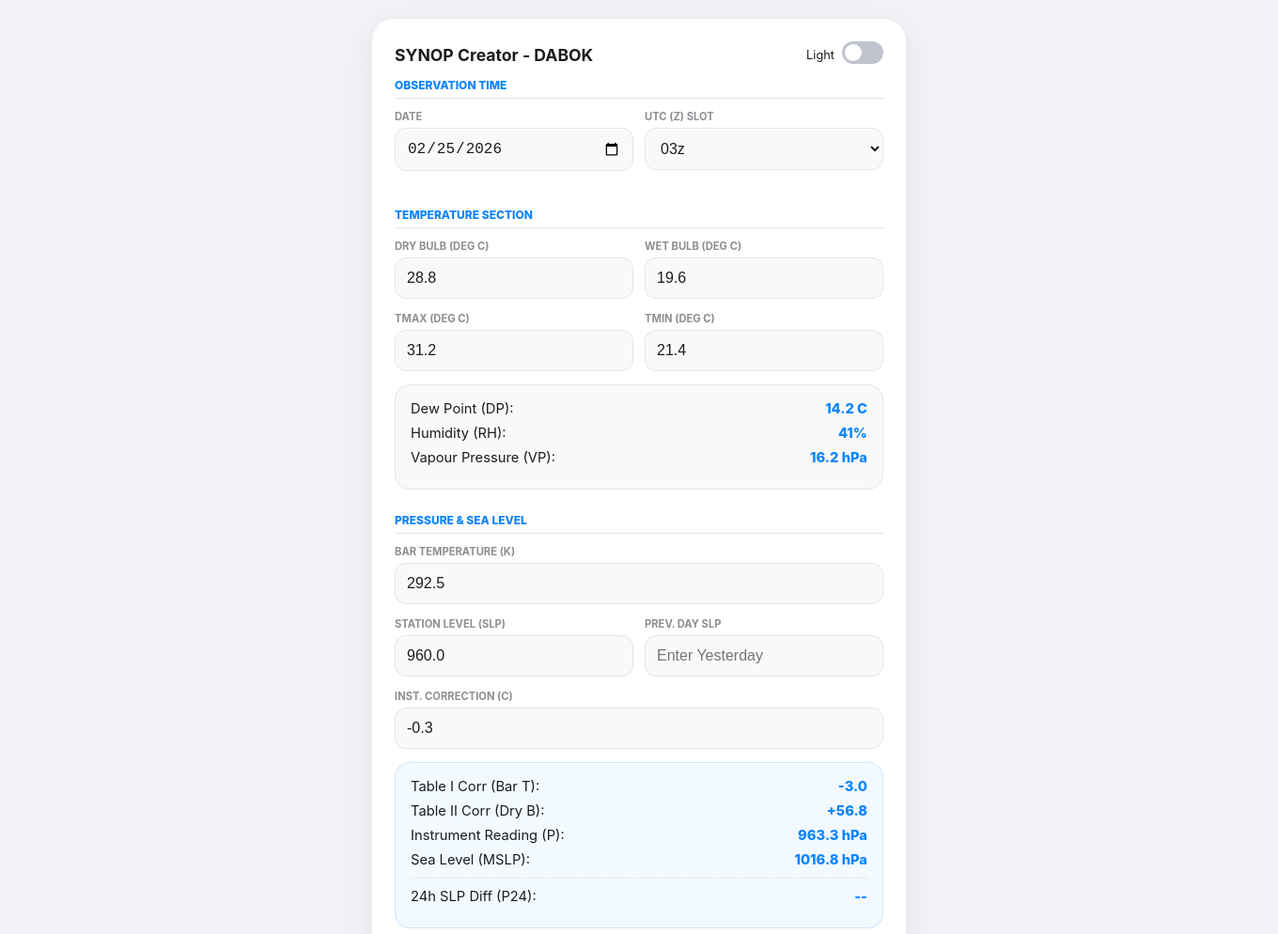
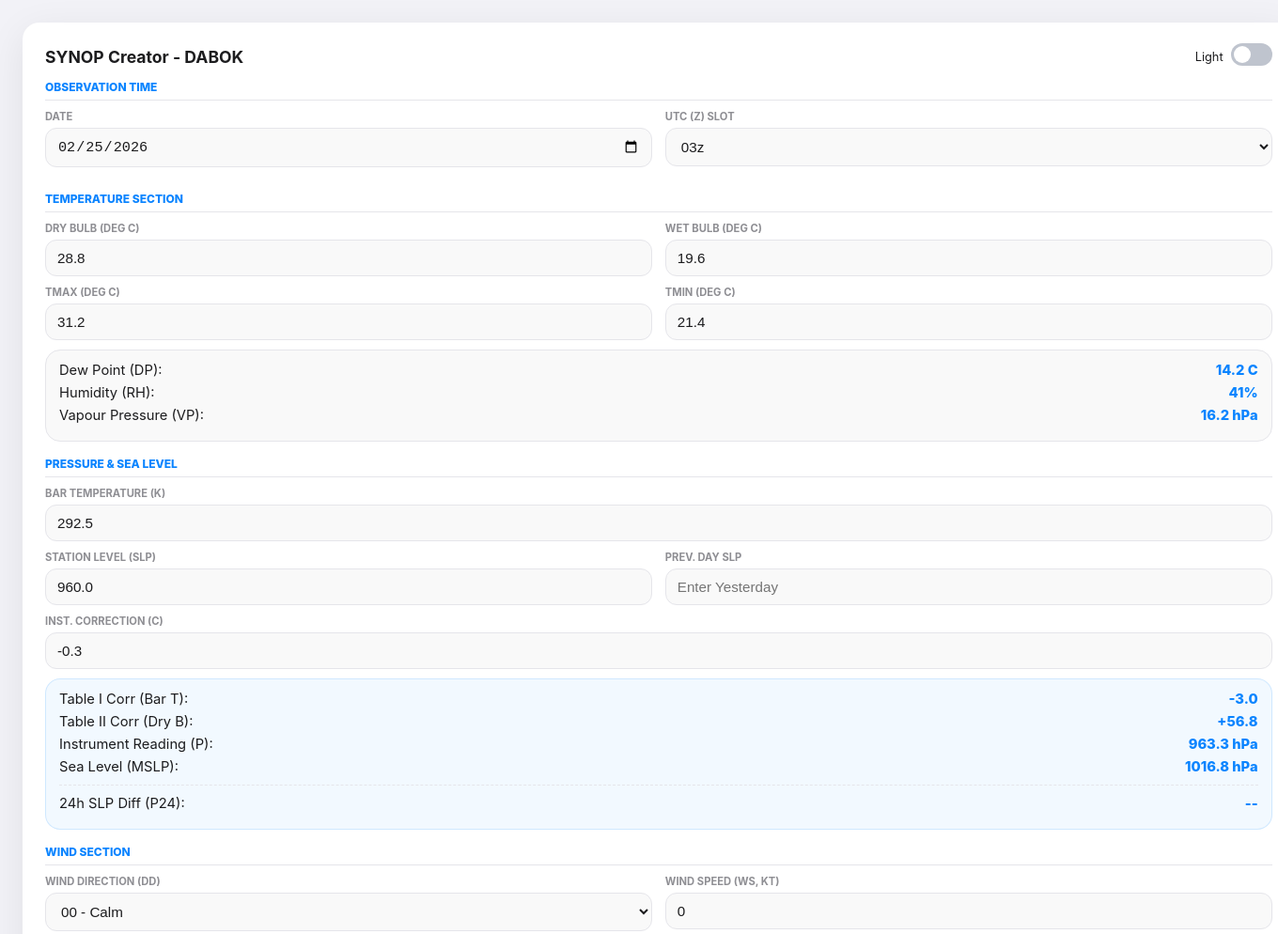
Before and after one commit to pranay036/pmetapp, an Electron app: page index.html in a window 1360 px wide. Shown: the top 994 px of the page at 94% size. Drawn offline with Linux system fonts and the light colour scheme.

Commit message:
windows app

```diff
--- /dev/null
+++ b/desktop.css
@@ -0,0 +1,53 @@
+body.desktop-shell {
+  display: block;
+  padding: 24px;
+}
+
+body.desktop-shell .app-container {
+  max-width: none;
+  width: min(1600px, 96vw);
+  margin: 0 auto;
+  border-radius: 18px;
+  padding: 22px 24px 10px;
+}
+
+body.desktop-shell .section-container {
+  margin-bottom: 16px;
+}
+
+body.desktop-shell .section-title {
+  margin-bottom: 10px;
+}
+
+body.desktop-shell .grid {
+  gap: 14px;
+}
+
+body.desktop-shell .field {
+  margin-bottom: 10px;
+}
+
+body.desktop-shell input,
+body.desktop-shell select,
+body.desktop-shell textarea {
+  font-size: 0.95rem;
+  padding: 10px 12px;
+}
+
+body.desktop-shell .results-card {
+  padding: 12px 14px;
+}
+
+body.desktop-shell .res-row {
+  margin-bottom: 6px;
+}
+
+body.desktop-shell #synopOutput {
+  font-size: 0.88rem;
+}
+
+body.desktop-shell .btn-primary {
+  width: 280px;
+  margin: 8px 0 14px auto;
+  display: block;
+}
--- a/index.html
+++ b/index.html
@@ -6,6 +6,22 @@
     <title>SYNOP Creator</title>
     <link rel="manifest" href="manifest.json">
     <link rel="stylesheet" href="style.css">
+    <script>
+        (function () {
+            var params = new URLSearchParams(window.location.search);
+            var forceDesktop = params.get('desktop') === '1';
+            var ua = (navigator.userAgent || '').toLowerCase();
+            var isMobileUA = /android|iphone|ipod|windows phone|mobile|blackberry|opera mini/.test(ua);
+            var isTabletUA = /ipad|tablet/.test(ua);
+            var narrowScreen = window.matchMedia('(max-width: 900px)').matches;
+            var useDesktopCss = forceDesktop || (!isMobileUA && !isTabletUA && !narrowScreen);
+
+            if (useDesktopCss) {
+                document.documentElement.classList.add('desktop-shell');
+                window.__DESKTOP_LAYOUT__ = true;
+            }
+        })();
+    </script>
 </head>
 <body data-theme="light">
     <div class="app-container">
@@ -265,6 +281,17 @@
 
         <button class="btn-primary" onclick="copyAll()">Copy SYNOP</button>
     </div>
+    <script>
+        (function () {
+            if (window.__DESKTOP_LAYOUT__) {
+                document.body.classList.add('desktop-shell');
+                var link = document.createElement('link');
+                link.rel = 'stylesheet';
+                link.href = 'desktop.css';
+                document.head.appendChild(link);
+            }
+        })();
+    </script>
     <script src="data.js"></script>
     <script src="logic.js"></script>
 </body>
```
Also changed, not shown: desktop/main.js (added, +65 -0 lines), package.json (added, +43 -0 lines), 3 other files.
